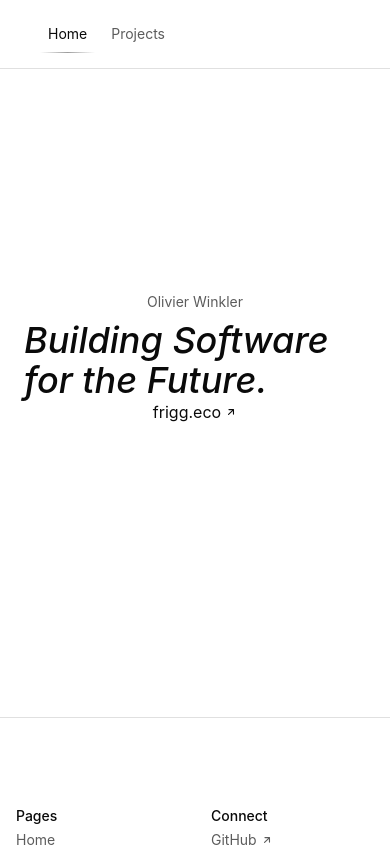
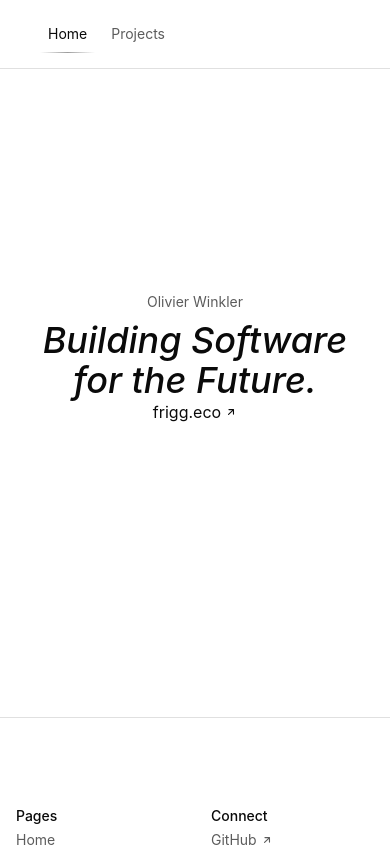
Before and after one commit to owieth/portfolio, a Next.js app: page / in a window 390 px wide. Shown: the top 847 px of the page. Built offline with nearby package versions, Linux system fonts and the light colour scheme.

Commit message:
fix(page): adjust class order for improved styling consistency

```diff
--- a/src/app/(site)/page.tsx
+++ b/src/app/(site)/page.tsx
@@ -10,8 +10,8 @@ export const metadata: Metadata = {
 export default function Home() {
   return (
     <>
-      <p className="mb-2 text-sm text-muted">Olivier Winkler</p>
-      <h1 className="text-4xl font-medium text-balance italic sm:text-6xl">
+      <p className="text-muted mb-2 text-sm">Olivier Winkler</p>
+      <h1 className="text-center text-4xl font-medium text-balance italic sm:text-6xl">
         Building Software for the Future.
       </h1>
       <CustomLink
```
